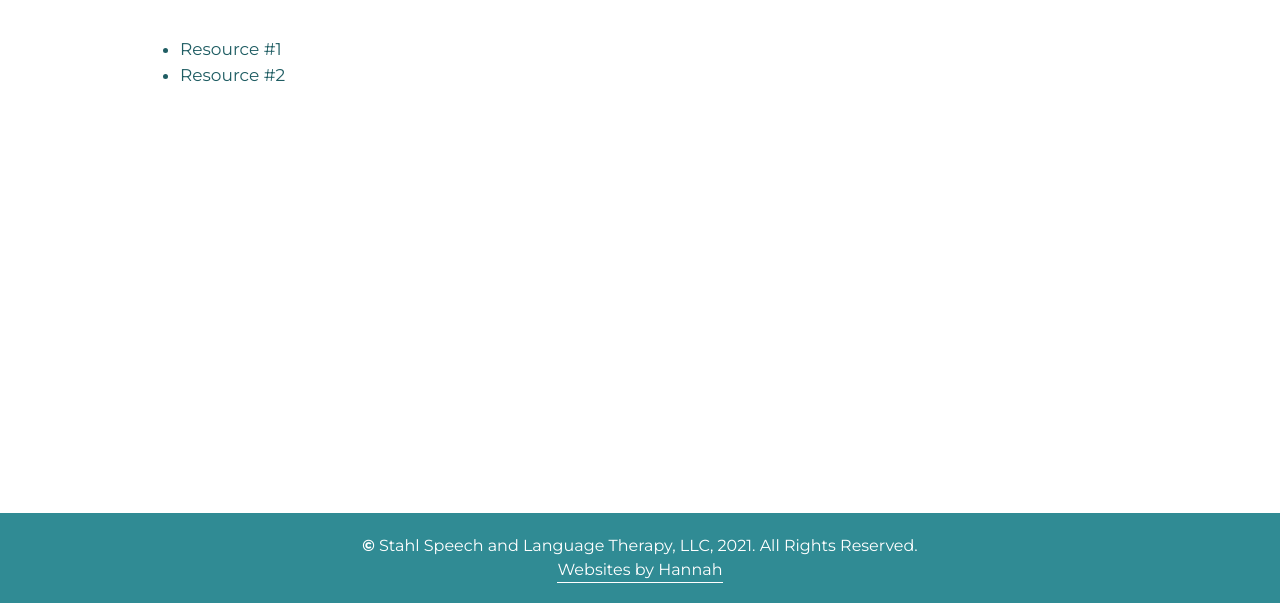
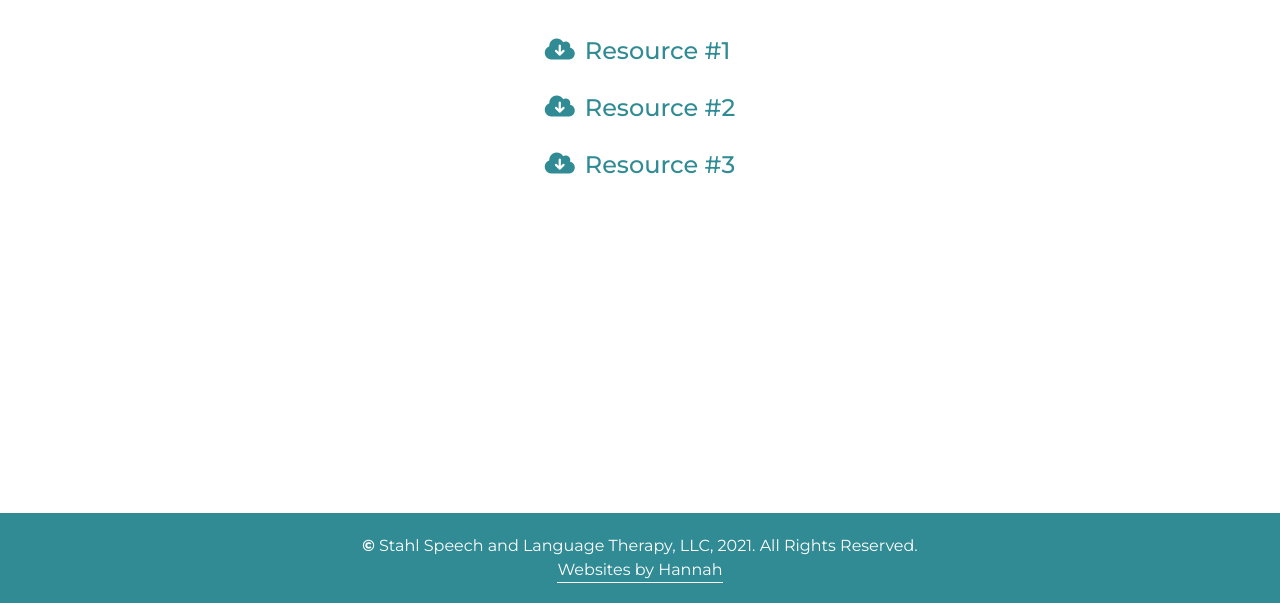
Before and after one commit to HannahStahl/stahl-speech, a React app: page /resources in a window 1280 px wide. Shown: the part 197-800 px from the top of the page. Built offline with nearby package versions, Linux system fonts and the light colour scheme.

Commit message:
Started implementing Resources page

```diff
--- a/src/components/Resources.js
+++ b/src/components/Resources.js
@@ -4,9 +4,16 @@ import content from '../content.json';
 const Resources = () => (
   <div>
     <h1>Resources</h1>
-    <ul className="content-container">
-      {content.resources.map((resource) => <li key={resource}>{resource}</li>)}
-    </ul>
+    <div className="content-container resources">
+      <div>
+        {content.resources.map((resource) => (
+          <div className="resource">
+            <i className="fas fa-cloud-download-alt" />
+            <h4 key={resource}>{resource}</h4>
+          </div>
+        ))}
+      </div>
+    </div>
   </div>
 );
 
--- a/src/content.json
+++ b/src/content.json
@@ -72,6 +72,7 @@
   ],
   "resources": [
     "Resource #1",
-    "Resource #2"
+    "Resource #2",
+    "Resource #3"
   ]
 }
--- a/src/index.css
+++ b/src/index.css
@@ -47,7 +47,7 @@ p, li {
   color: var(--dark-teal);
 }
 
-h2, h3, h4, a {
+h2, h3, h4, a, i {
   color: var(--teal);
 }
 
@@ -318,3 +318,27 @@ button.btn.btn-primary.btn-lg {
   font-style: italic;
   font-weight: 600;
 }
+
+.resources {
+  display: flex;
+  justify-content: center;
+}
+
+.resource {
+  margin-bottom: 20px;
+  display: flex;
+}
+
+.resource:hover * {
+  cursor: pointer;
+  color: var(--dark-teal);
+}
+
+.resource i {
+  margin-right: 5px;
+  font-size: 24px;
+}
+
+.resource h4 {
+  margin-left: 5px;
+}
```
